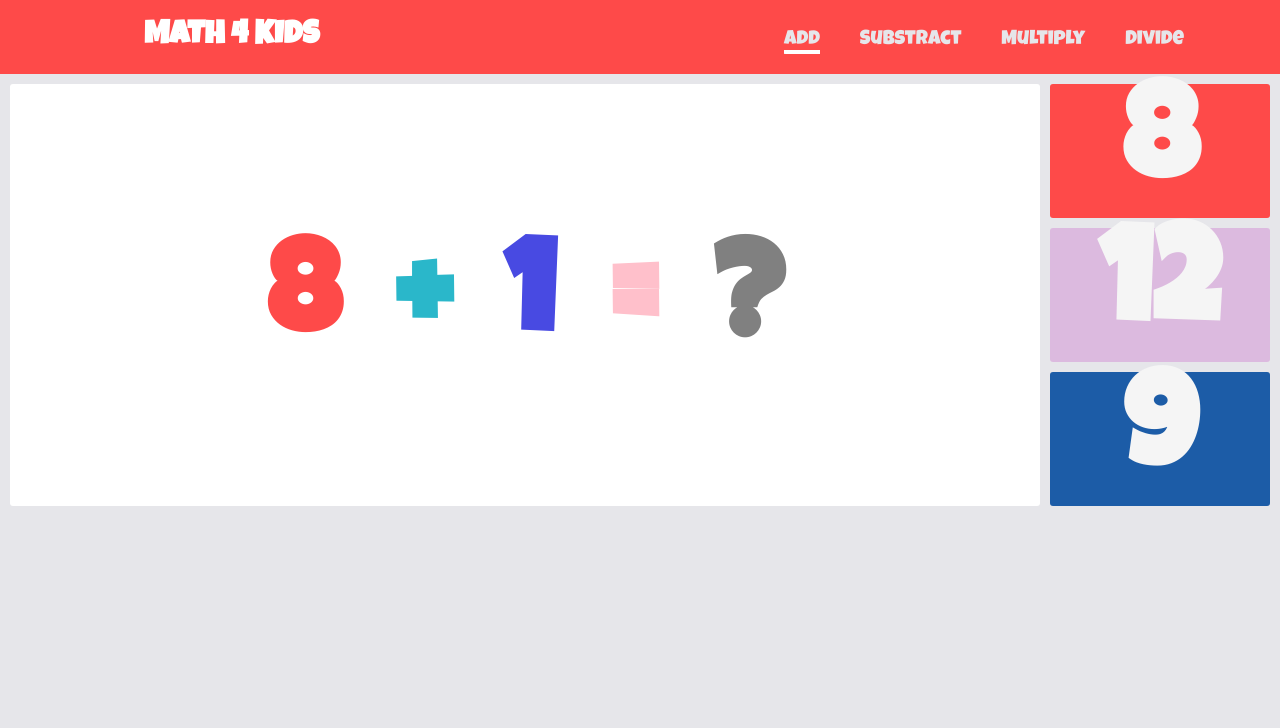
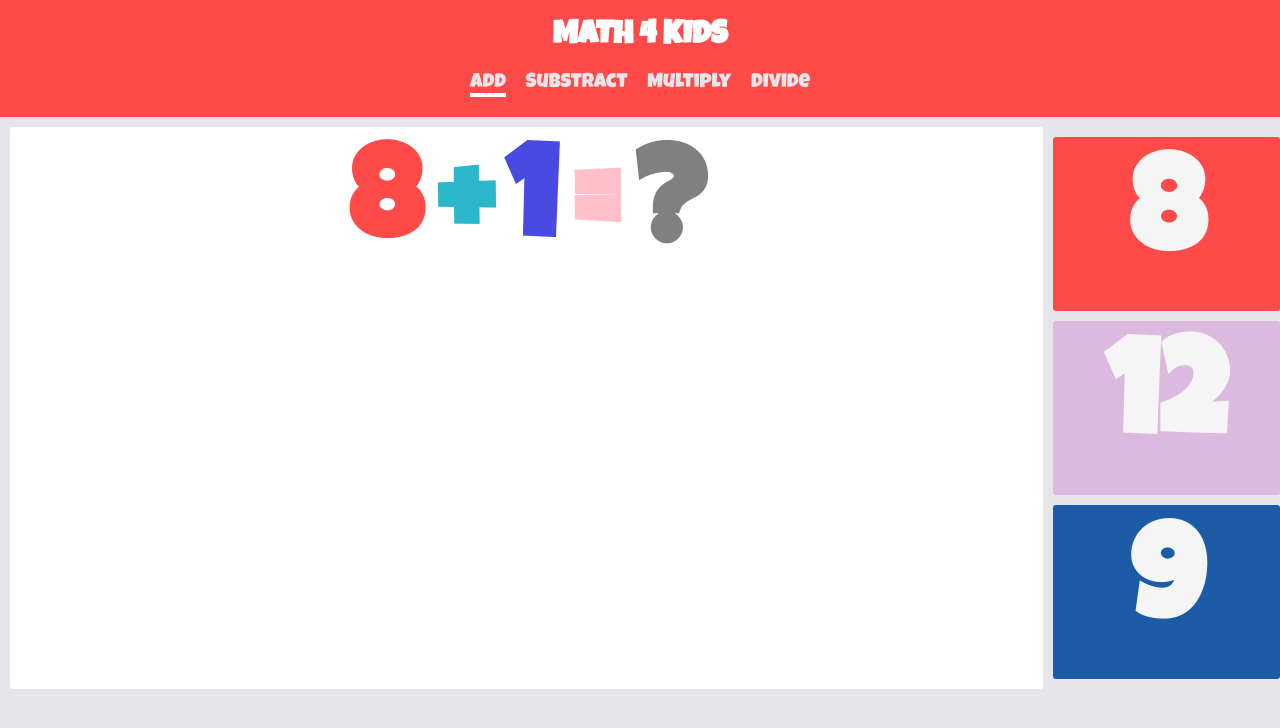
Before and after one commit to PremJibon/Math-Brain_Exercise, a plain HTML site: page index.html in a window 1280 px wide. Drawn offline with Linux system fonts and the light colour scheme; a web font is replaced by a local one.

Commit message:
Update style.css

```diff
--- a/style.css
+++ b/style.css
@@ -1,100 +1,145 @@
 @import url('https://fonts.googleapis.com/css2?family=Caprasimo&family=Fredoka&family=Kablammo&family=Luckiest+Guy&family=Noto+Sans+JP&family=Roboto:ital@0;1&family=Tektur&family=Vina+Sans&display=swap');
 
-*{
+* {
     padding: 0;
     margin: 0;
+    box-sizing: border-box;
 }
-body{
+
+body {
     font-family: 'Luckiest Guy', cursive;
     background-color: #e6e6ea;
 }
-.container{
+
+.container {
     padding: 20px;
     overflow: hidden;
     background-color: #fe4a49;
-
-}
-.container h1{
-    float: left;
-    margin-left: 10%;
-    color:white;
+    display: flex;
+    flex-direction: column;
+    align-items: center;
 }
 
-.container ul{
-    list-style-type:none;
-    font-size: 20px;
-    margin-left: 60%;
-
-}
-.container li{
-    margin-top:10px;
-    float:left;
-    padding:0 20px 0 20px;
+.container h1 {
+    color: white;
+    margin-bottom: 20px;
 }
 
-.container a{
-    text-decoration:none;
-    color:#e6e6ea;
+.container ul {
+    list-style-type: none;
+    font-size: 20px;
+    display: flex;
+    justify-content: center;
+    padding: 0;
 }
-.current a::after{
+
+.container li {
+    margin: 0 10px;
+}
+
+.container a {
+    text-decoration: none;
+    color: #e6e6ea;
+}
+
+.current a::after {
     content: "_";
     background-color: white;
     font-size: 4px;
     display: block;
 }
-.wrapper{
-    display:grid;
-    grid-template-columns: 82% 18%;
+
+.wrapper {
+    display: grid;
+    grid-template-columns: 1fr;
+    gap: 10px;
+    width: 100%;
+    padding: 10px;
 }
-.equation{
-    font-size:65px;
-    background-color:white;
-    border-radius:3px;
-    text-align:center;
-    padding-top: 15%;
-    margin-top: 10px;
-    margin-left: 10px;
-    margin-right: 10px;
+
+.equation {
+    font-size: 48px;
+    background-color: white;
+    border-radius: 3px;
+    text-align: center;
+    padding: 20px;
 }
-.equation h1{
+
+.equation h1 {
     display: inline;
+}
+
+.answer-options {
+    font-size: 48px;
+}
+
+.answer-options h1 {
+    cursor: pointer;
+    color: whitesmoke;
+    border-radius: 3px;
+    text-align: center;
     padding: 20px;
+    margin: 10px 0;
+    transition: background-color 1s, color 1s;
+}
 
+#option1 {
+    background-color: #fe4a49;
 }
-.answer-options{
-    font-size:67px;
-    margin-right:10px;
 
+#option1:hover {
+    color: #fe4a49;
+    background-color: white;
 }
-.answer-options h1{
-    cursor:pointer;
-    color:whitesmoke;
-    border-radius: 3px;
-    margin-top:10px;
-    text-align:center;
-    width:100%;
+
+#option2 {
+    background-color: #b828b83b;
 }
-#option1{
-    background-color:#fe4a49;
-    transition: 1s;
+
+#option2:hover {
+    color: #1c60df;
+    background-color: white;
 }
-#option1:hover{
-    color:#fe4a49;
-    background-color: white;;
+
+#option3 {
+    background-color: #1c5ca7;
 }
-#option2{
-    background-color:#b828b83b;
-    transition: 1s;
+
+#option3:hover {
+    color: #caeb39;
+    background-color: white;
 }
-#option2:hover{
-    color:#1c60df;
-    background-color: white;;
+
+/* Media Queries for Responsiveness */
+@media (min-width: 600px) {
+    .wrapper {
+        grid-template-columns: 82% 18%;
+    }
+
+    .equation {
+        font-size: 65px;
+    }
+
+    .answer-options {
+        font-size: 67px;
+    }
 }
-#option3{
-    background-color:#1c5ca7;
-    transition: 1s;
+
+@media (max-width: 599px) {
+    .container ul {
+        flex-direction: column;
+        align-items: center;
+    }
+
+    .container li {
+        margin-top: 10px;
+    }
+
+    .equation {
+        font-size: 36px;
+    }
+
+    .answer-options {
+        font-size: 36px;
+    }
 }
-#option3:hover{
-    color:#caeb39;
-    background-color: white;;
-}
```
